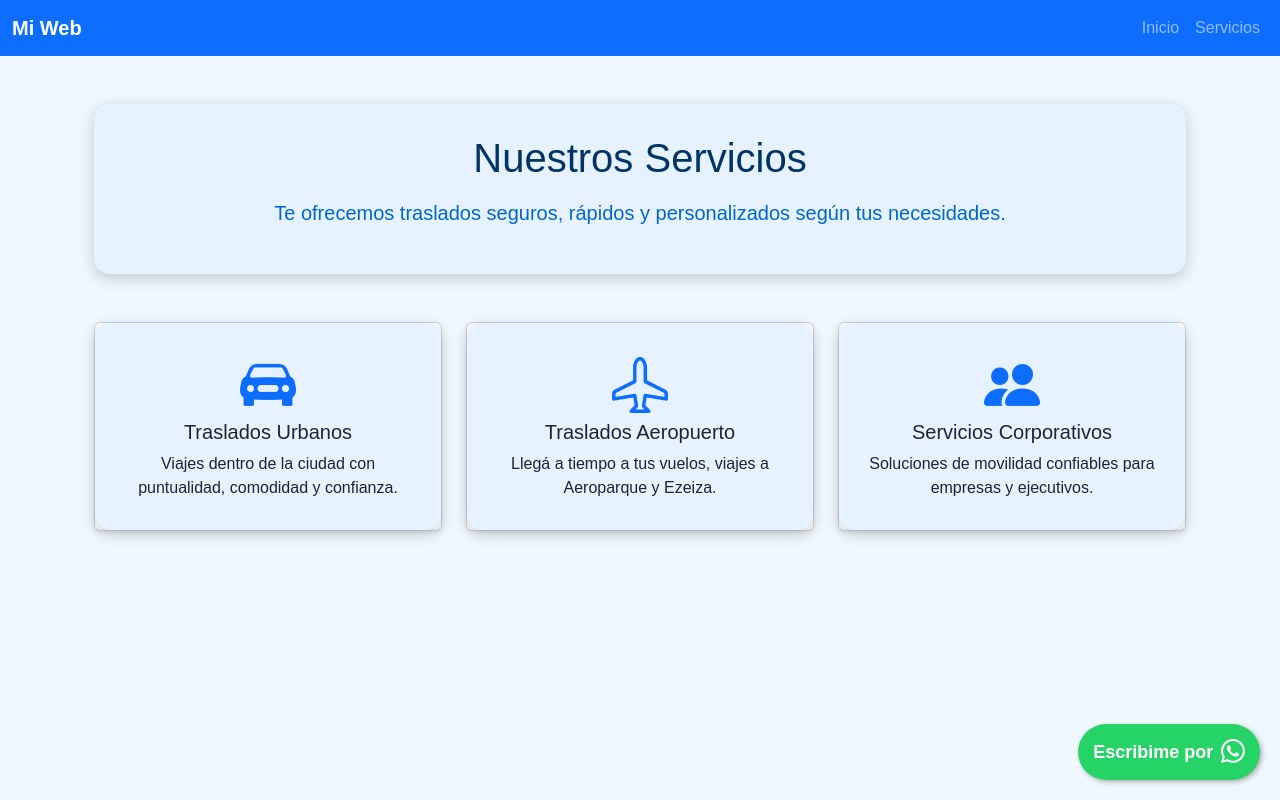
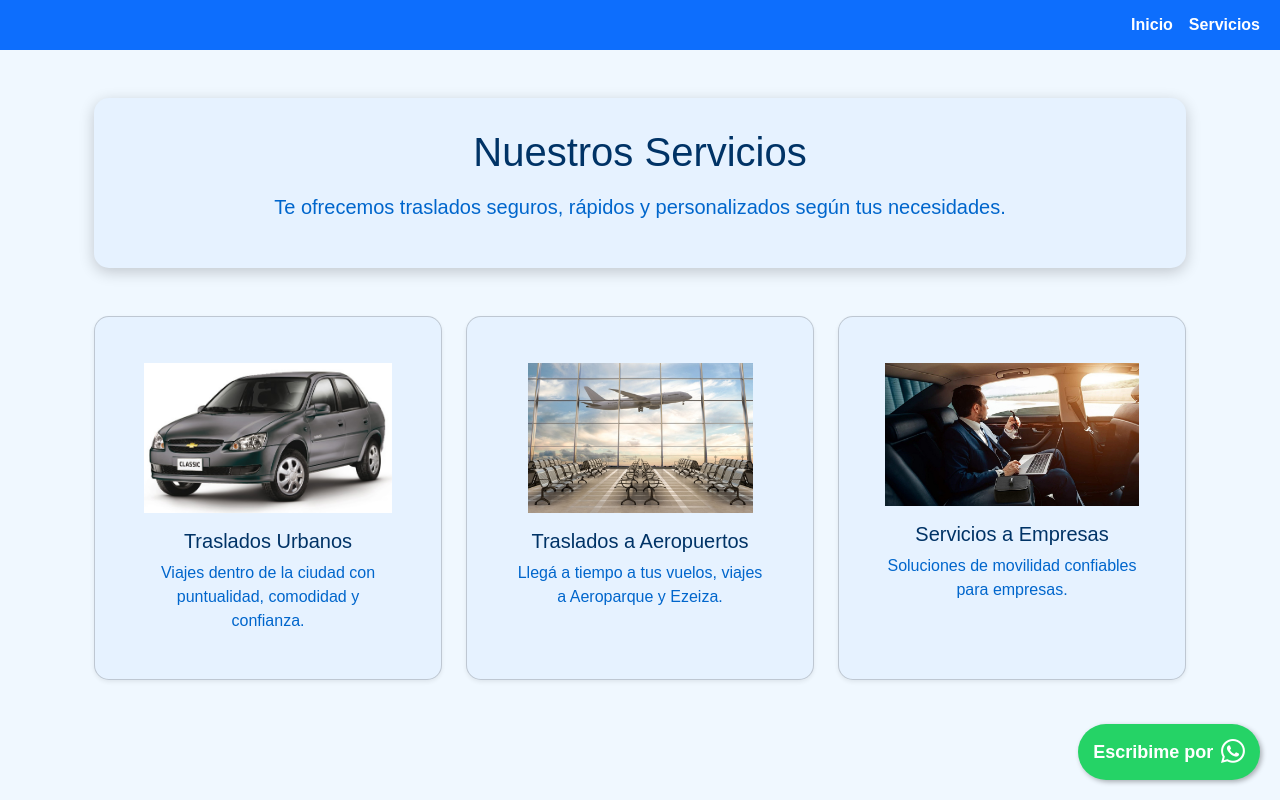
Before and after one commit to prietomarcelo40/trasladospersonalizados, a Flask app: page /servicios in a window 1280 px wide. Run offline with Flask 3, Linux system fonts and the light colour scheme.

Commit message:
Actualización de archivos del proyecto

```diff
--- a/static/css/estilos.css
+++ b/static/css/estilos.css
@@ -5,7 +5,7 @@ body {
 }
 
 h1 {
-    color: #003366;
+    color: #003366; /* color azul oscuro */
 }
 
 .lead {
@@ -50,3 +50,30 @@ h1 {
 .whatsapp-text {
     font-weight: bold;
 }
+
+/* --- Estilos para los enlaces de navegación --- */
+.nav-link {
+    color: white; /* letra blanca */
+    font-weight: bold; /* negrita */
+    text-decoration: none;
+    transition: all 0.3s ease;
+    padding: 5px 10px;
+    border-radius: 5px; /* para que el fondo sea redondeado */
+}
+
+.nav-link:hover {
+    color: #0066cc; /* cambio de color al hover */
+    text-decoration: underline;
+    transform: scale(1.1);
+    background-color: #e6f2ff; /* fondo suave */
+}
+
+/* --- Modificación para los textos de las cards --- */
+.card-text {
+    color: #0066cc; /* mismo color que .lead */
+}
+
+/* --- Modificación para los títulos de las cards --- */
+.card-title {
+    color: #003366; /* mismo color que el h1 */
+}
--- a/templates/base.html
+++ b/templates/base.html
@@ -3,7 +3,6 @@
 <head>
     <meta charset="UTF-8">
     <meta name="viewport" content="width=device-width, initial-scale=1.0">
-    <title>{% block title %}Mi Web{% endblock %}</title>
     <!-- Bootstrap CSS -->
     <link href="https://cdn.jsdelivr.net/npm/bootstrap@5.3.3/dist/css/bootstrap.min.css" rel="stylesheet">
     <!-- Estilos personalizados -->
@@ -15,7 +14,6 @@
     <!-- Navbar -->
     <nav class="navbar navbar-expand-lg navbar-dark bg-primary">
         <div class="container-fluid">
-            <a class="navbar-brand fw-bold" href="{{ url_for('home') }}">Mi Web</a>
             <button class="navbar-toggler" type="button" data-bs-toggle="collapse"
                     data-bs-target="#navbarNav" aria-controls="navbarNav"
                     aria-expanded="false" aria-label="Toggle navigation">
--- a/templates/servicios.html
+++ b/templates/servicios.html
@@ -11,10 +11,10 @@
 
     <div class="row g-4">
         <!-- Servicio 1 -->
-        <div class="col-md-4">
-            <div class="card shadow-sm h-100 servicio-card">
-                <div class="card-body text-center">
-                    <i class="bi bi-car-front-fill display-4 text-primary mb-3"></i>
+        <div class="col-12 col-sm-6 col-md-4">
+            <div class="card shadow-sm h-100 servicio-card text-center">
+                <div class="card-body">
+                    <img src="/static/img/urbanos.jpg" alt="Traslados Urbanos" class="img-fluid mb-3" style="max-height:150px; object-fit:cover;">
                     <h5 class="card-title">Traslados Urbanos</h5>
                     <p class="card-text">Viajes dentro de la ciudad con puntualidad, comodidad y confianza.</p>
                 </div>
@@ -22,23 +22,23 @@
         </div>
 
         <!-- Servicio 2 -->
-        <div class="col-md-4">
-            <div class="card shadow-sm h-100 servicio-card">
-                <div class="card-body text-center">
-                    <i class="bi bi-airplane display-4 text-primary mb-3"></i>
-                    <h5 class="card-title">Traslados Aeropuerto</h5>
-                    <p class="card-text">Llegá a tiempo a tus vuelos, viajes a Aeroparque y Ezeiza. </p>
+        <div class="col-12 col-sm-6 col-md-4">
+            <div class="card shadow-sm h-100 servicio-card text-center">
+                <div class="card-body">
+                    <img src="/static/img/aeropuerto.jpeg" alt="Traslados Aeropuerto" class="img-fluid mb-3" style="max-height:150px; object-fit:cover;">
+                    <h5 class="card-title">Traslados a Aeropuertos</h5>
+                    <p class="card-text">Llegá a tiempo a tus vuelos, viajes a Aeroparque y Ezeiza.</p>
                 </div>
             </div>
         </div>
 
         <!-- Servicio 3 -->
-        <div class="col-md-4">
-            <div class="card shadow-sm h-100 servicio-card">
-                <div class="card-body text-center">
-                    <i class="bi bi-people-fill display-4 text-primary mb-3"></i>
-                    <h5 class="card-title">Servicios Corporativos</h5>
-                    <p class="card-text">Soluciones de movilidad confiables para empresas y ejecutivos.</p>
+        <div class="col-12 col-sm-6 col-md-4">
+            <div class="card shadow-sm h-100 servicio-card text-center">
+                <div class="card-body">
+                    <img src="/static/img/corporativos.jpeg" alt="Servicios Corporativos" class="img-fluid mb-3" style="max-height:150px; object-fit:cover;">
+                    <h5 class="card-title">Servicios a Empresas</h5>
+                    <p class="card-text">Soluciones de movilidad confiables para empresas.</p>
                 </div>
             </div>
         </div>
```
Also changed, not shown: static/img/aeropuerto.jpeg (added), static/img/corporativos.jpeg (added), static/img/urbanos.jpg (added).
